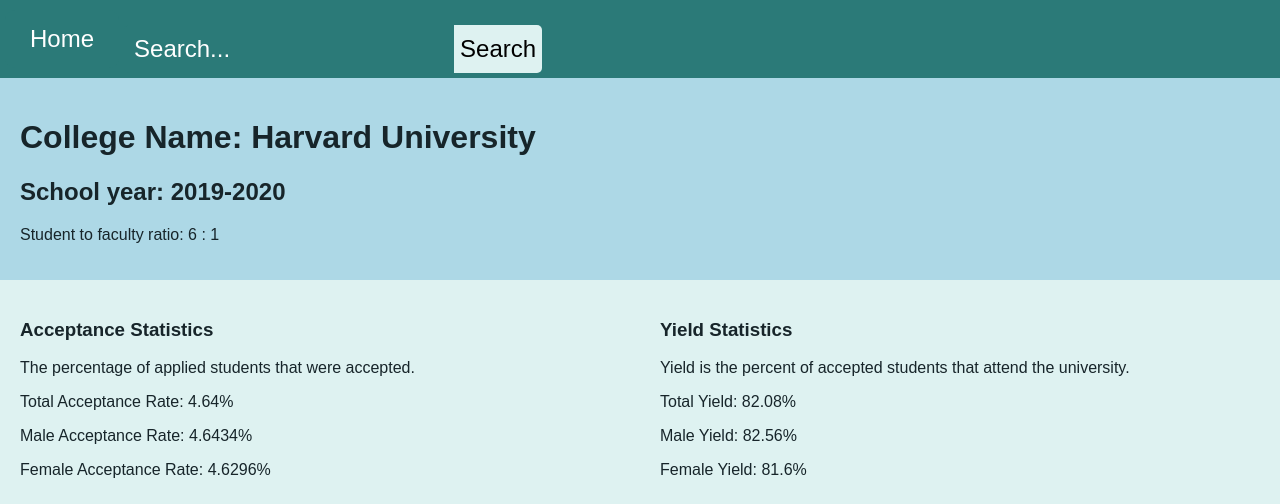
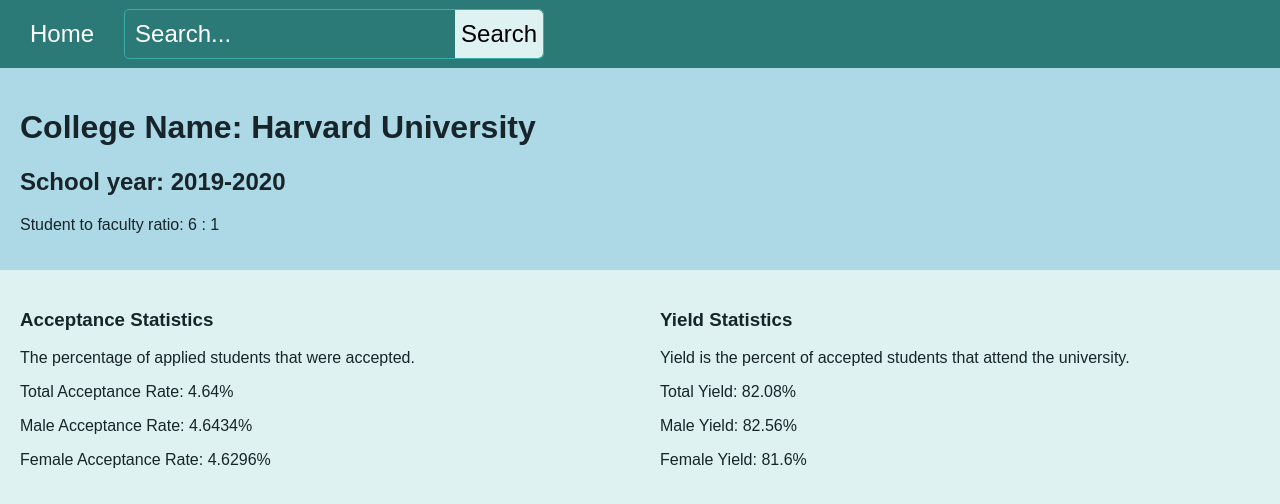
Before and after one commit to tomyyyD/djangoCollegeWebsite, a Django app: page /5/ in a window 1280 px wide. Shown: the top 504 px of the page. Run offline with Django 3.2, Linux system fonts and the light colour scheme; data comes from the database, SQL or seed files in the repository.

Commit message:
style update for details page search bar

```diff
--- a/query/static/query/css/style.css
+++ b/query/static/query/css/style.css
@@ -49,6 +49,11 @@ body{
 .searchContainer{
     margin-top: 20px;
     display: flex;
+    border: #3aafa9 solid 1px;
+    border-radius: 5px;
+}
+.top{
+    margin-top: 0;
 }
 
 .searchBar{
--- a/query/templates/query/details.html
+++ b/query/templates/query/details.html
@@ -9,11 +9,11 @@
     <body>
         <div class='collegeData menu'>
             <a href="/" class="homeButton">Home</a>
-            <form class="searchContainer" action="{% url 'searchResults' %}" method="get">
+            <form class="searchContainer top" action="{% url 'searchResults' %}" method="get">
                 <input class="searchBar" name='q' type="text" placeholder="Search...">
                 <button class="searchButton">Search</button>
             </form>
-    </div>
+        </div>
         <div class="collegeData one">
             <div class="dataGroup">
                 <h1>College Name: {{ college.name }}</h1>
```
